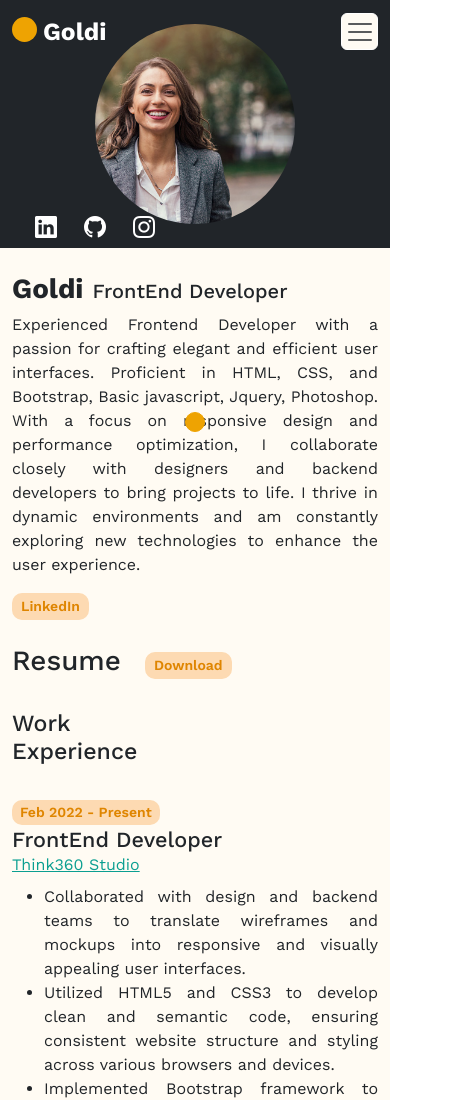
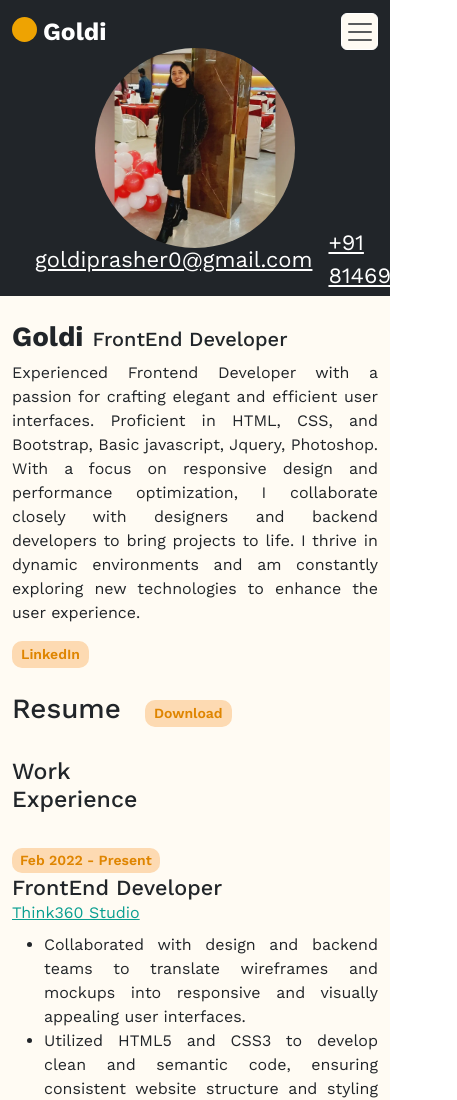
Before and after one commit to goldiparashar/goldiPortfolio, a plain HTML site: page goldi-frontend-developer.html in a window 390 px wide. Shown: the top 1100 px of the page, 457 px wide, since content can reach past the window. Drawn offline with nearby package versions, Linux system fonts and the light colour scheme.

Commit message:
Update goldi-frontend-developer.html

```diff
--- a/goldi-frontend-developer.html
+++ b/goldi-frontend-developer.html
@@ -41,16 +41,15 @@
             <div class="container-fluid">
                 <div class="row flex-wrap gy-4">
                     <div class="col-md-4 bg-dark position-relative">
-                        <div class="about-left position-relative p-4 p-md-0">
+                        <div class="about-left position-relative p-5 p-md-0">
                             <div class="profile-circle d-flex align-items-center justify-content-center h-100">
-                                <img src="img/img-profile.jpg" width="100%">
+                                <img src="img/profile-img.jpg" width="100%" style="object-fit: cover;">
                             </div>
                         </div>
                         <div class="top-social-icons position-absolute">
                             <ul>
-                                <li><a href="https://www.linkedin.com/in/goldi-prashar-552866229/"><i class="bi bi-linkedin"></i></a></li>
-                                <li><a href="https://goldiparashar.github.io/Boldo/"><i class="bi bi-github"></i></a></li>
-                                <li><a href="javascript:;"><i class="bi bi-instagram"></i></a></li>
+                                <li><a href="javascript:;" class="pe-3">goldiprasher0@gmail.com</a></li>
+                                <li><a href="tel:+91 8146902239">+91 8146902239</a></li>
                             </ul>
                         </div>
                     </div>
@@ -70,7 +69,7 @@
         </section>
         <section class="section-resume bg-org-light pt-md-5 pt-4" id="sec-resume">
             <div class="container-fluid">
-                <div class="d-flex align-items-center mb-md-5 mb-4"><h2 class="fs-1">Resume</h2> <a href="Goldi-Prashar-FrontEnd-Developer.pdf" class="btn btn-org ms-4 text-decoration-none" download="download" target="_blank">Download</a></div>
+                <div class="d-flex align-items-center mb-md-5 mb-4"><h2 class="fs-1">Resume</h2> <a href="Goldi_Frontend-Developer.pdf" class="btn btn-org ms-4 text-decoration-none" download="download" target="_blank">Download</a></div>
                 <div class="row gy-4">
                     <div class="col-md-4">
                         <h3>Work <br> Experience</h3>
@@ -384,7 +383,7 @@
                 </div>
              </div>
         </footer>
-        <div class="cursorball"></div>
+        <div class="cursorball d-md-block d-none"></div>
     </div>
     <script src="https://cdnjs.cloudflare.com/ajax/libs/gsap/3.10.4/gsap.min.js"></script>
     <script src="https://cdnjs.cloudflare.com/ajax/libs/gsap/1.20.3/TweenMax.min.js"></script>
```
Lines whose indentation alone changed are shown as unchanged.
